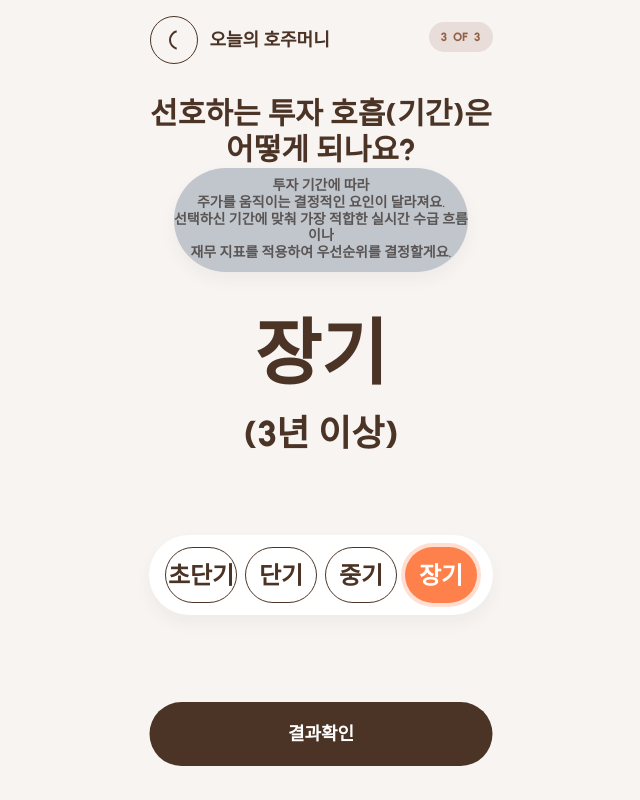
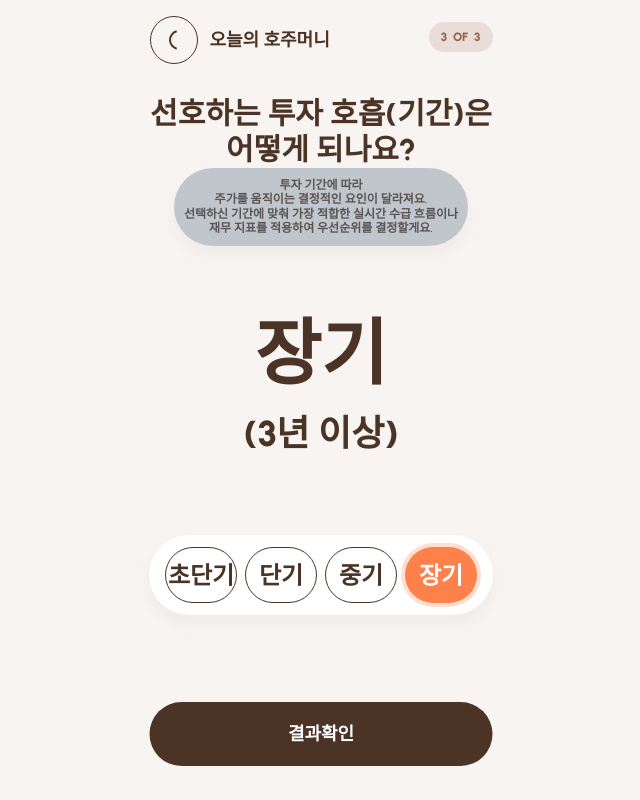
Before and after one commit to MJU-Capstone-Design-1/Jumoney-FE, a Next.js app: page /recommend/surveythird in a window 1280 px wide. Both pictures are taken after a click on the element "자세히 보기". Shown: the whole page, without its empty margins (319-959 px from the left). Built offline with nearby package versions, Linux system fonts and the light colour scheme; a web font is replaced by a local one.

Commit message:
✨ Feat: 오늘의 호주머니 - 결과 확인 라우팅 연결

```diff
--- a/src/app/(main)/recommend/surveythird/page.tsx
+++ b/src/app/(main)/recommend/surveythird/page.tsx
@@ -7,7 +7,7 @@ import { SurveyStepper } from '@/components/surveyStepper';
 import { motion } from 'framer-motion';
 import { SurveyThirdToggleGroup } from '@/features/recommend/survey/surveyThirdToggleGroup';
 import React, { useState, useEffect } from 'react';
-import { useRouter } from 'next/navigation';
+import Link from 'next/link';
 
 const SUBTITLES: Record<string, string> = {
   초단기: '(1분/10분)',
@@ -17,7 +17,6 @@ const SUBTITLES: Record<string, string> = {
 };
 
 const Page = () => {
-  const router = useRouter();
   const [selectedValue, setSelectedValue] = useState<string>('장기');
   const [isEntered, setIsEntered] = useState(false);
 
@@ -55,7 +54,7 @@ const Page = () => {
             }}
           >
             <SurveyDetailButton>
-              <p className='text-body-md text-center leading-[120%]'>
+              <p className='text-center leading-[120%]'>
                 투자 기간에 따라
                 <br />
                 주가를 움직이는 결정적인 요인이 달라져요.
@@ -110,7 +109,9 @@ const Page = () => {
         </div>
       </div>
 
-      <BottomButton label='결과확인' />
+      <Link href={`/recommend/surveyloading`}>
+        <BottomButton label='결과확인' />
+      </Link>
     </div>
   );
 };
```
